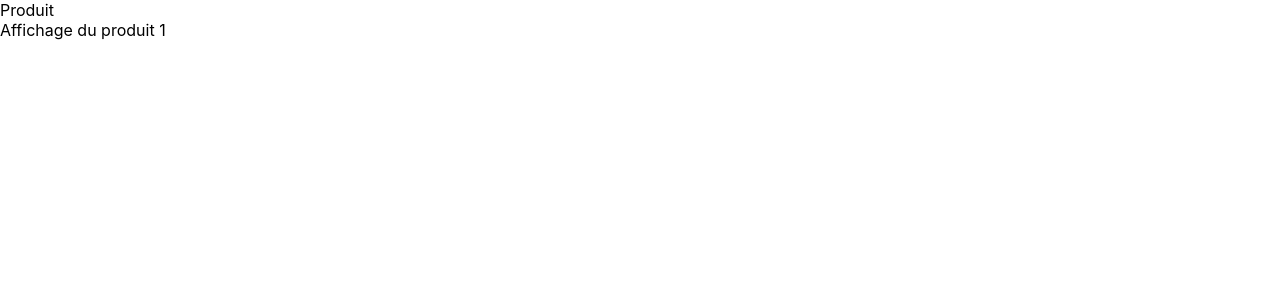
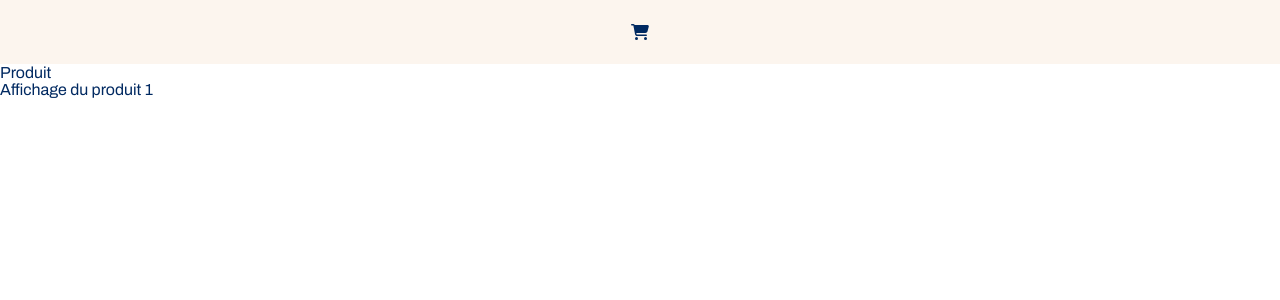
Before and after one commit to AmineAffif/FRONT-ecommerce, a React (Create React App) app: page /product/1 in a window 1280 px wide. Shown: the top 300 px of the page. Built offline with nearby package versions, Linux system fonts and the light colour scheme.

Commit message:
style: add animated popup cart and header, just the bases

```diff
--- a/package.json
+++ b/package.json
@@ -3,6 +3,9 @@
   "version": "0.1.0",
   "private": true,
   "dependencies": {
+    "@fortawesome/fontawesome-svg-core": "^6.4.2",
+    "@fortawesome/free-solid-svg-icons": "^6.4.2",
+    "@fortawesome/react-fontawesome": "^0.2.0",
     "@testing-library/jest-dom": "^5.17.0",
     "@testing-library/react": "^13.4.0",
     "@testing-library/user-event": "^13.5.0",
--- a/src/App.js
+++ b/src/App.js
@@ -8,10 +8,12 @@ import ProductShow from './Components/Pages/SingleProductPage';
 import CartPage from './Components/Pages/CartPage';
 import CheckoutPage from './Components/Pages/CheckoutPage';
 import OrderSuccess from './Components/Pages/OrderSuccessPage';
+import Header from './Components/Header';
 
 function App() {
   return (
     <Router>
+      <Header />
       <Routes>
         <Route path="/" element={<HomePage />} />
         <Route path="/product/:id" element={<ProductShow />} />
--- /dev/null
+++ b/src/Components/CartPopup.jsx
@@ -0,0 +1,32 @@
+import React, { useEffect } from 'react';
+
+function CartPopup({ closeCart }) {
+  useEffect(() => {
+    const timer = setTimeout(() => {
+      document.querySelector('.cart-popup').classList.add('open');
+    }, 10);
+
+    const handleClickOutside = (event) => {
+      const cartPopup = document.querySelector('.cart-popup');
+      if (cartPopup && !cartPopup.contains(event.target)) {
+        closeCart();
+      }
+    };
+
+    document.addEventListener('mousedown', handleClickOutside);
+
+    return () => {
+      clearTimeout(timer);
+      document.removeEventListener('mousedown', handleClickOutside);
+    };
+  }, [closeCart]);
+
+  return (
+    <div className='cart-popup'>
+      <button className="close-cart" onClick={closeCart}>Fermer</button>
+      {/* Contenu du panier ici */}
+    </div>
+  );
+}
+
+export default CartPopup;
--- /dev/null
+++ b/src/Components/Header.jsx
@@ -0,0 +1,27 @@
+import React, { useState } from "react";
+import { FontAwesomeIcon, faCartShopping } from "../icons";
+import CartPopup from "./CartPopup";
+
+function Header() {
+  const [isCartOpen, setIsCartOpen] = useState(false);
+
+  const toggleCart = () => {
+    if (isCartOpen) {
+      // Informer CartPopup de commencer l'animation de fermeture
+      document.querySelector('.cart-popup').classList.remove('open');
+      // Attendre la fin de l'animation avant de changer l'état
+      setTimeout(() => setIsCartOpen(false), 250); // 250ms est la durée de l'animation
+    } else {
+      setIsCartOpen(true);
+    }
+  };
+
+  return (
+    <div className="header">
+      <FontAwesomeIcon icon={faCartShopping} onClick={toggleCart} />
+      {isCartOpen && <CartPopup closeCart={toggleCart} />}
+    </div>
+  );
+}
+
+export default Header;
--- a/src/Styles/App.css
+++ b/src/Styles/App.css
@@ -1,7 +1,46 @@
-body, html {
+body,
+html {
   margin: 0;
   padding: 0;
+  font-family: "Archivo", "Montserrat", "Helvetica", sans-serif;
+  color: #002961;
+  overflow-x: hidden;
 }
+
+/* ---------------------------------------- HEADER ---------------------------------------- */
+.header {
+  height: 4em;
+  background: #fcf5ee;
+  display: flex;
+  justify-content: space-around;
+  align-items: center;
+}
+
+.cart-popup {
+  position: fixed;
+  top: 0;
+  right: -300px; /* Position initiale (cachée) */
+  width: 300px;
+  height: 100vh;
+  background-color: beige;
+  padding: 20px;
+  box-sizing: border-box;
+  transition: right 250ms ease-in-out;
+  z-index: 1000;
+}
+
+.cart-popup.open {
+  right: 0; /* Position finale (visible) */
+}
+
+
+.close-cart {
+  position: absolute;
+  top: 10px;
+  right: 10px;
+  cursor: pointer;
+}
+
 
 /* ---------------------------------------- HOMEPAGE ---------------------------------------- */
 .products-grid {
--- /dev/null
+++ b/src/icons.js
@@ -0,0 +1,5 @@
+import { FontAwesomeIcon } from '@fortawesome/react-fontawesome';
+import { faCartShopping } from '@fortawesome/free-solid-svg-icons';
+import { faHeart } from '@fortawesome/free-solid-svg-icons';
+
+export { FontAwesomeIcon, faCartShopping, faHeart };
--- a/src/index.css
+++ b/src/index.css
@@ -1,3 +1,5 @@
+@import url('https://fonts.googleapis.com/css2?family=Archivo:ital,wght@0,100;0,200;0,300;0,400;0,500;0,600;0,700;0,800;0,900;1,100;1,200;1,300;1,400;1,500;1,600;1,700;1,800;1,900&family=Bebas+Neue&display=swap');
+
 body {
   margin: 0;
   font-family: -apple-system, BlinkMacSystemFont, 'Segoe UI', 'Roboto', 'Oxygen',
```
Also changed, not shown: 1 other file (tests, documents, lock files or other folders).
